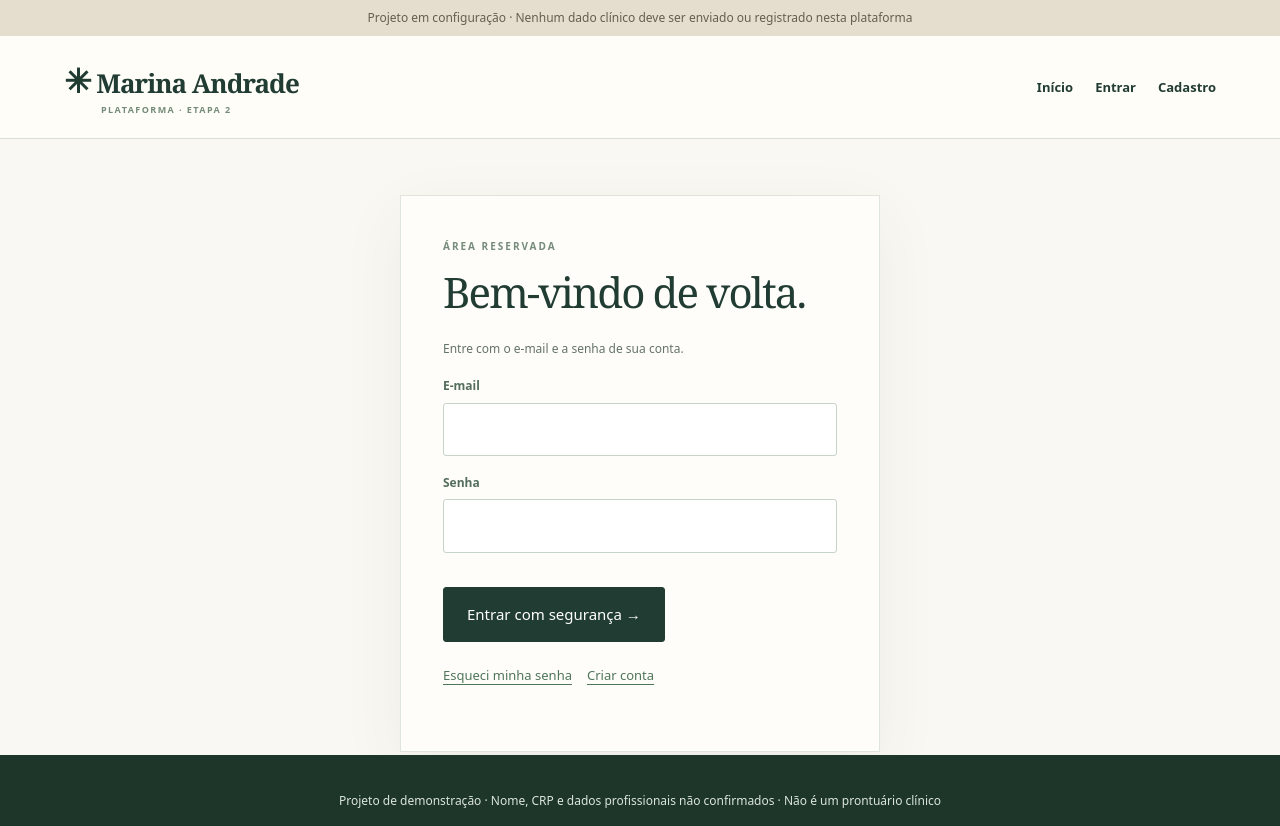
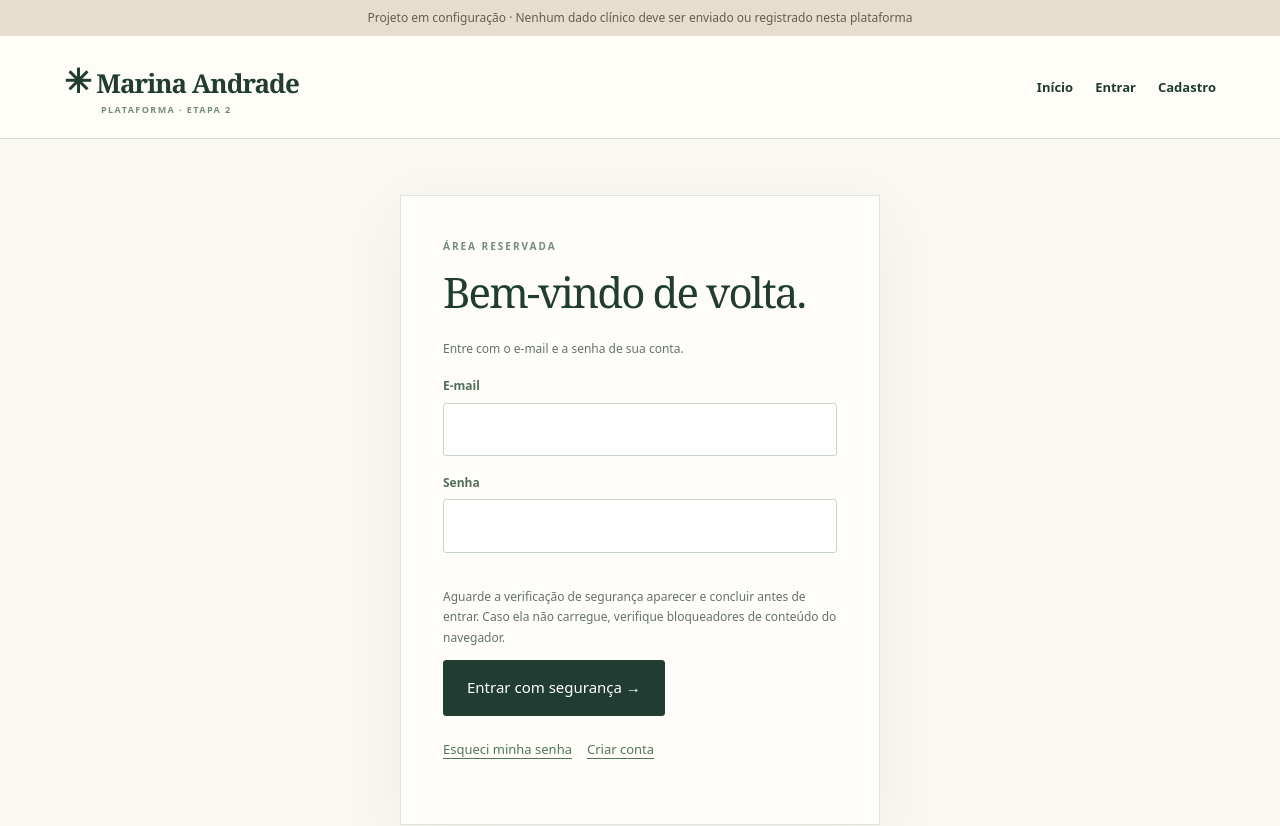
Before and after one commit to robertxz334/TESTE---SITE, a Next.js app in the folder plataforma/: page /entrar in a window 1280 px wide. Shown: the top 826 px of the page. Built offline with nearby package versions, Linux system fonts and the light colour scheme; no server answers.

Commit message:
ux(auth): orientar carregamento do Turnstile e diferenciar falhas de login

```diff
--- a/plataforma/app/entrar/page.tsx
+++ b/plataforma/app/entrar/page.tsx
@@ -4,7 +4,8 @@ import { signIn } from "../actions";
 
 const messages: Record<string, string> = {
   config: "A autenticação ainda não está configurada.",
-  captcha: "Conclua a verificação de segurança antes de entrar.",
+  captcha: "A verificação de segurança não foi aceita. Aguarde o Turnstile carregar e tente novamente.",
+  limite: "Muitas tentativas de acesso. Aguarde alguns minutos antes de tentar novamente.",
   sessao: "Entre na sua conta para acessar a área reservada.",
   credenciais: "Não foi possível entrar. Confira as credenciais ou a confirmação do e-mail.",
   "verifique-email": "Se o cadastro foi aceito, confirme o e-mail antes de entrar.",
@@ -32,6 +33,7 @@ export default async function Login({ searchParams }: { searchParams: Promise<{
             <div className="field"><label htmlFor="email">E-mail</label><input id="email" type="email" name="email" autoComplete="email" required maxLength={254}/></div>
             <div className="field"><label htmlFor="senha">Senha</label><input id="senha" name="senha" type="password" autoComplete="current-password" required/></div>
             <div className="field"><div className="cf-turnstile" data-sitekey={siteKey} aria-label="Verificação de segurança" /></div>
+            <p className="hint">Aguarde a verificação de segurança aparecer e concluir antes de entrar. Caso ela não carregue, verifique bloqueadores de conteúdo do navegador.</p>
             <button className="btn" type="submit">Entrar com segurança →</button>
           </form>
         </>}
```
